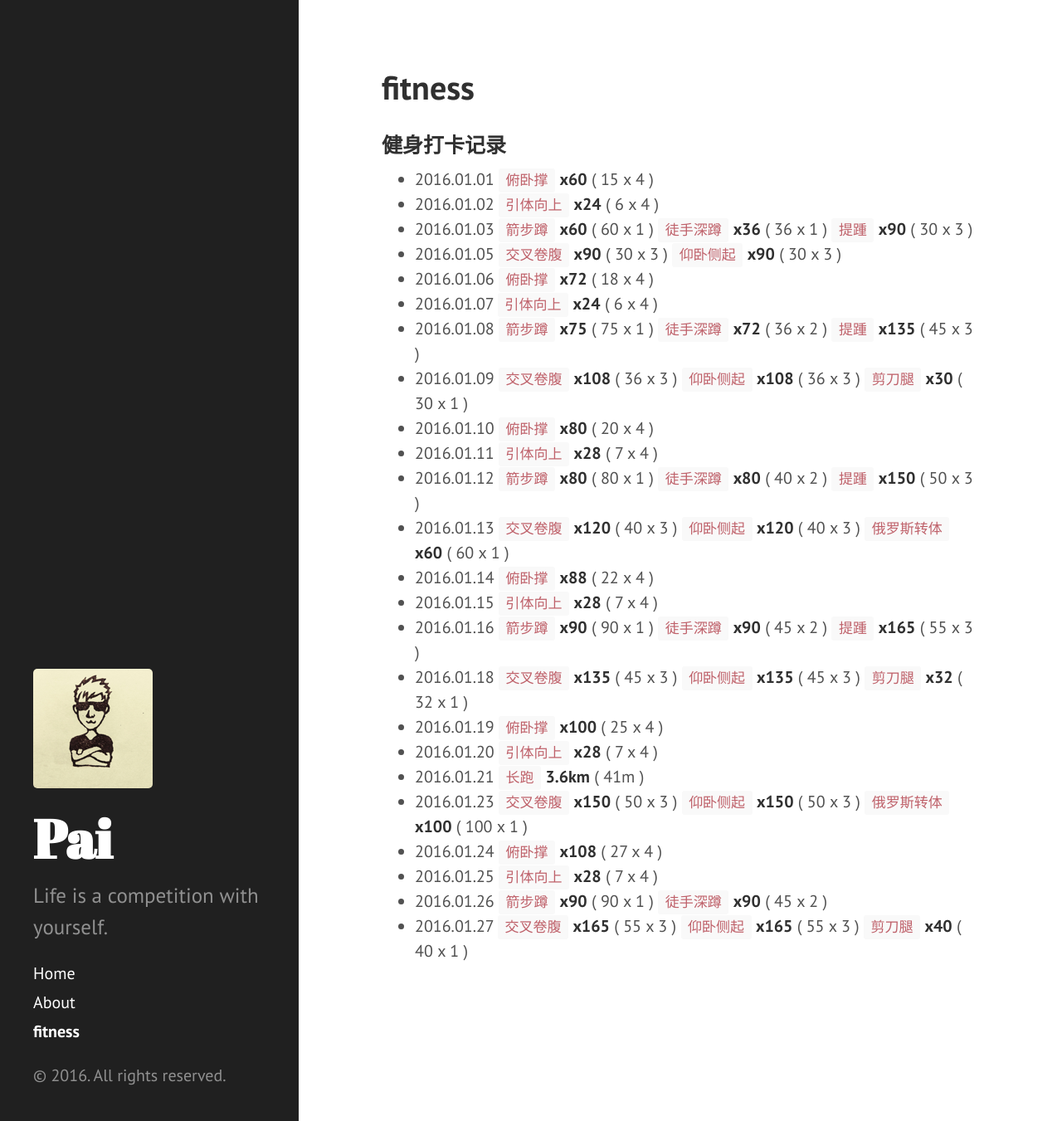
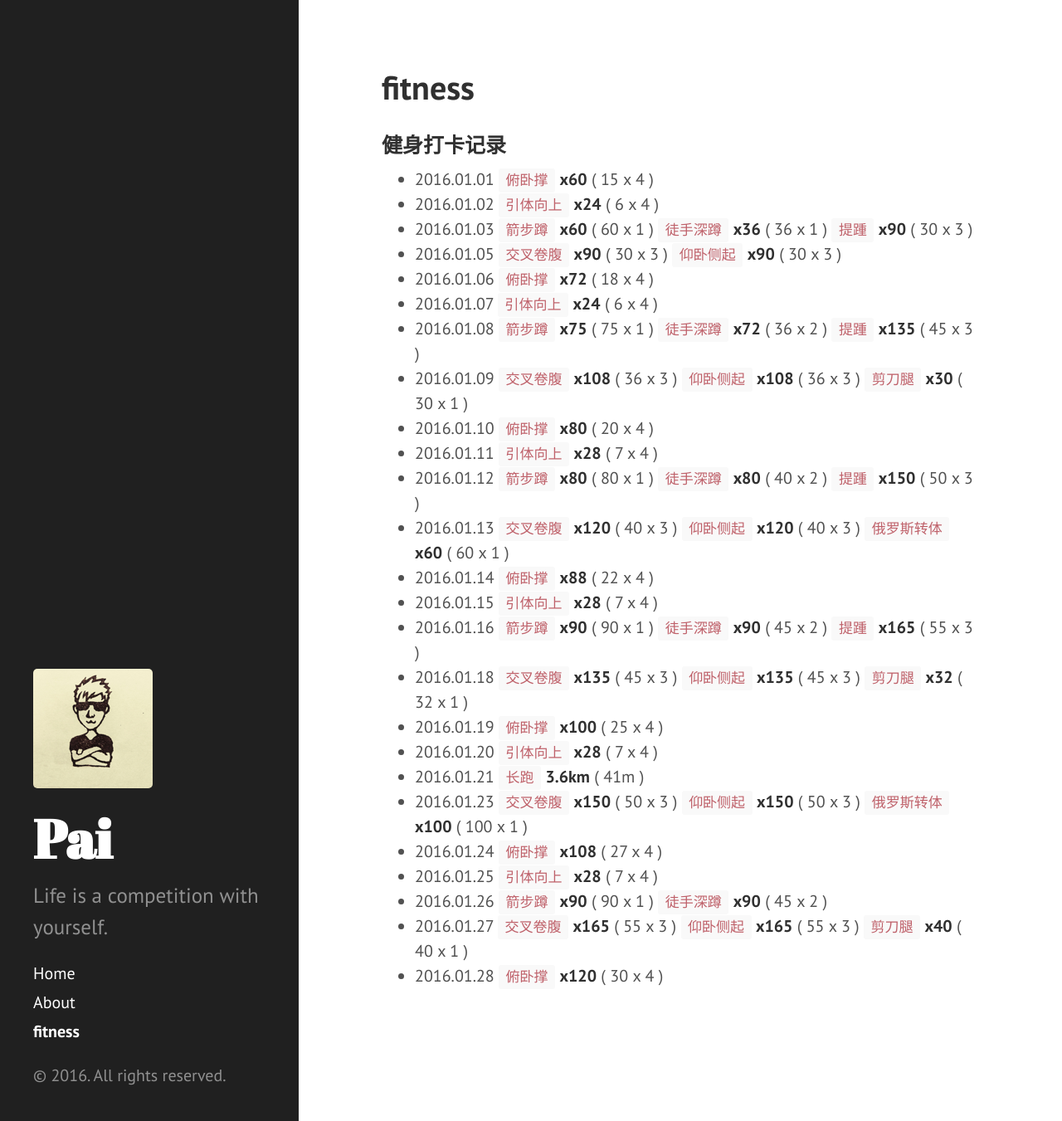
Before and after one commit to dragon8897/dragon8897.github.io, a Jekyll site: the page built from fitness.md, in a window 1280 px wide and 1351 px high. Shown: the whole window at 83% size. Built offline with Jekyll 4.4.1, drawn with Linux system fonts in a browser that asks for light colours; Markdown is read by kramdown in place of the engine named in the settings.

Commit message:
add fitness record

```diff
--- a/fitness.md
+++ b/fitness.md
@@ -29,3 +29,4 @@ title: fitness
 - 2016.01.25 `引体向上` **x28** ( 7 x 4 )
 - 2016.01.26 `箭步蹲` **x90** ( 90 x 1 ) `徒手深蹲` **x90** ( 45 x 2 )
 - 2016.01.27 `交叉卷腹` **x165** ( 55 x 3 ) `仰卧侧起` **x165** ( 55 x 3 ) `剪刀腿` **x40** ( 40 x 1 )
+- 2016.01.28 `俯卧撑` **x120** ( 30 x 4 )
```
